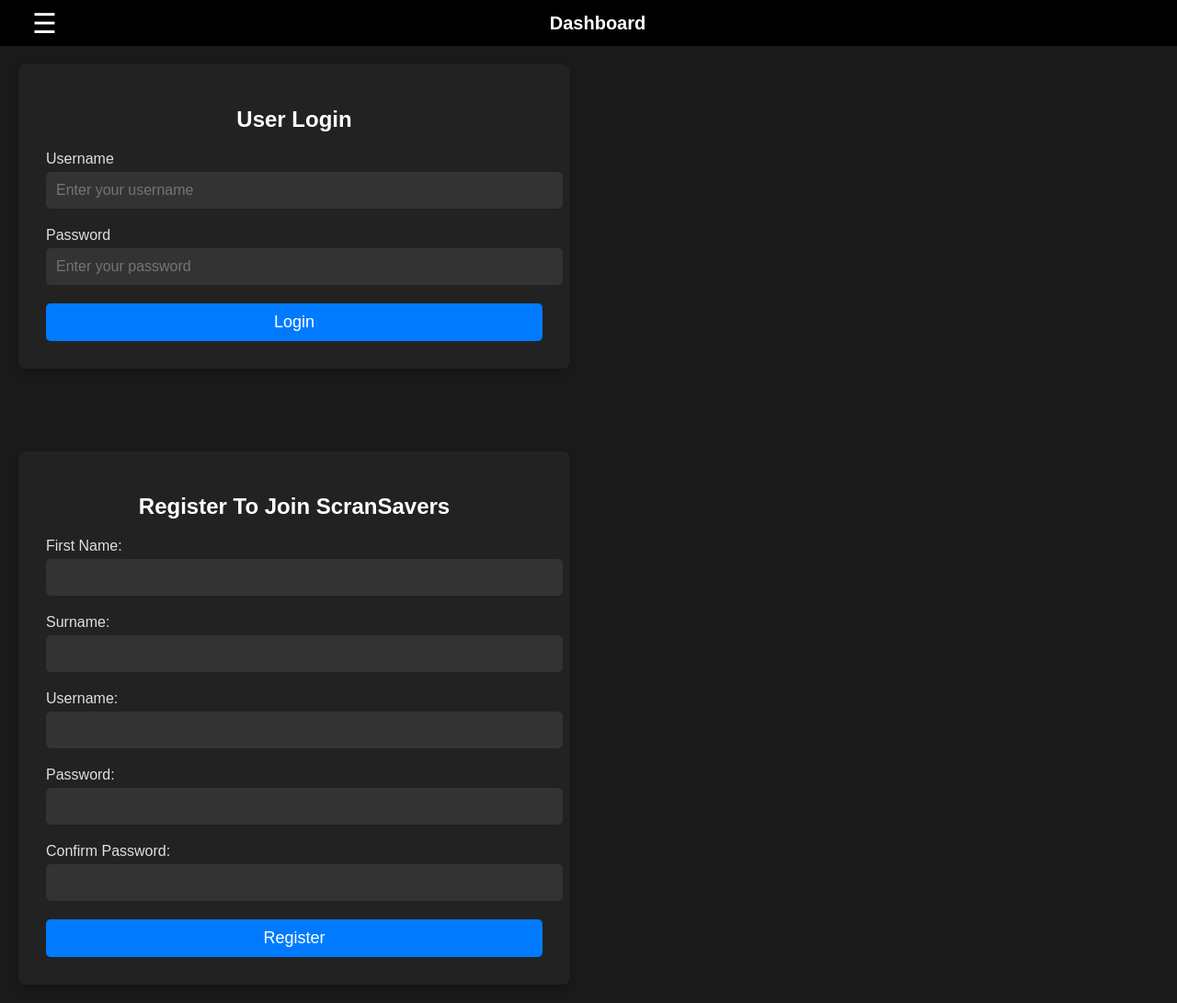
After one commit to NikkHubThe1st/Team-Project-and-Professionalism---Project, a PHP site: page /login.html in a window 1280 px wide. The commit adds this page. Shown: the whole page at 92% size. Run offline with PHP 8.4, Linux system fonts and the light colour scheme.

Commit message:
Add files via upload
updated the css file for new pages such as map and log in
created the map.html
updated the previous login.html
created a map.js file to help make the map pretty
used an API from leafletjs.com
IMPORTANT!
i have edited only the login.html file  for the log in function removed the original nav bar and added my own nav bar. removed a line that was <script src = (cant remember what it was but i think it had something to with a style sheet and shouldnt affect code)></script>
connected a script.js file to the login.html. removed all the previous css and created new css design to match the rest of the code.
END OF IMPORTANT!
Bishr can you test the login functionality with this new style and let me know if it still works or if not what errors occur

```diff
--- a/Dashboard.html
+++ b/Dashboard.html
@@ -16,15 +16,17 @@
         <h1 class="dashboard-title">Dashboard</h1>
         <nav id="side-nav" class="side-nav">
             <ul>
-                <li><a href="#">Dashboard</a></li>
+                <li><a href="dashboard.html">Dashboard</a></li>
                 <li><a href="#">Rewards</a></li>
                 <li><a href="#">Report Issue</a></li>
                 <li><a href="TOS.html">TOS</a></li>
 				<li><a href="#">Profile</a></li>
-                <li><a href="#">Sign In</a></li>
+                <li><a href="login.html">Log In</a></li>
+				<li><a href="map.html">Map</a></li>
             </ul>
         </nav>
     </div>
+
 
     <!-- Articles Section with Scroll -->
     <div id="articles-section">
--- a/TOS.html
+++ b/TOS.html
@@ -20,7 +20,8 @@
                 <li><a href="#">Report Issue</a></li>
                 <li><a href="TOS.html">TOS</a></li>
                 <li><a href="#">Profile</a></li>
-                <li><a href="#">Sign In</a></li>
+                <li><a href="login.html">Log In</a></li>
+				<li><a href="map.html">Map</a></li>
             </ul>
         </nav>
     </div>
--- /dev/null
+++ b/login.html
@@ -0,0 +1,86 @@
+<!DOCTYPE html>
+<html lang="en">
+
+<head>
+  <meta charset="utf-8">
+  <meta name="viewport" content="width=device-width, initial-scale=1">
+  <link rel="stylesheet" type="text/css" href="styles.css">
+  <title>Login Page</title>
+</head>
+
+<body>
+
+  </nav>
+  <div id="navbar">
+        <div id="menu-toggle" class="menu-icon">
+            &#9776; <!-- Hamburger Icon -->
+        </div>
+        <h1 class="dashboard-title">Dashboard</h1>
+        <nav id="side-nav" class="side-nav">
+            <ul>
+                <li><a href="dashboard.html">Dashboard</a></li>
+                <li><a href="#">Rewards</a></li>
+                <li><a href="#">Report Issue</a></li>
+                <li><a href="TOS.html">TOS</a></li>
+				<li><a href="#">Profile</a></li>
+                <li><a href="login.html">Log In</a></li>
+				<li><a href="map.html">Map</a></li>
+            </ul>
+        </nav>
+    </div>
+
+  <div class="container mt-5">
+    <div class="row">
+      <div class="col-md-6 offset-md-3">
+        <form class="p-4 bg-white rounded shadow" method="post" action="loginProcess.php">
+          <h1>User Login</h1>
+          <div class="form-group">
+            <label for="username">Username</label>
+            <input type="text" class="form-control" id="username" name="username" placeholder="Enter your username">
+          </div>
+          <div class="form-group">
+            <label for="password">Password</label>
+            <input type="password" class="form-control" id="password" name="password" placeholder="Enter your password">
+          </div>
+          <button type="submit" class="btn btn-block btn-primary">Login</button>
+        </form>
+      </div>
+    </div>
+  </div>
+
+  <div class="container mt-5">
+    <div class="row">
+      <div class="col-md-6 offset-md-3">
+        <form class="p-4 bg-white rounded shadow" method="post" action="register.php">
+          <h1>Register To Join ScranSavers</h1>
+          <div class="form-group">
+            <label for="firstname">First Name:</label>
+            <input type="text" class="form-control" name="firstname" required>
+          </div>
+          <div class="form-group">
+            <label for="surname">Surname:</label>
+            <input type="text" class="form-control" name="surname" required>
+          </div>
+          <div class="form-group">
+            <label for="username">Username:</label>
+            <input type="text" class="form-control" name="username" required>
+          </div>
+          <div class="form-group">
+            <label for="password">Password:</label>
+            <input type="password" class="form-control" name="password" required>
+          </div>
+          <div class="form-group">
+            <label for="confirm_password">Confirm Password:</label>
+            <input type="password" class="form-control" name="confirm_password" required>
+          </div>
+          <button type="submit" class="btn btn-block btn-primary">Register</button>
+        </form>
+      </div>
+    </div>
+  </div>
+
+
+</body>
+<script src ="script.js"> </script>
+
+</html>
--- a/script.js
+++ b/script.js
@@ -1,6 +1,7 @@
 // Toggle navigation menu
 const menuToggle = document.getElementById('menu-toggle');
 const sideNav = document.getElementById('side-nav');
+
 
 menuToggle.addEventListener('click', () => {
     if (sideNav.style.left === '0px') {
--- a/styles.css
+++ b/styles.css
@@ -23,12 +23,13 @@
 
 /* Hamburger Icon */
 #menu-toggle {
+	position: absolute;
     font-size: 30px;
     color: #fff;
     cursor: pointer;
     padding: 15px;
     margin-left: 20px;
-    z-index: 1001;
+    z-index: 1003;
 }
 
 /* Side Navigation Menu */
@@ -42,6 +43,7 @@
     color: #e0e0e0; /* Light text */
     transition: left 0.3s ease;
     padding-top: 50px; /* Offset for top bar */
+
 }
 
 .side-nav ul {
@@ -60,6 +62,7 @@
     color: #e0e0e0;
     text-decoration: none;
     font-size: 18px;
+
 }
 
 .side-nav ul li a:hover {
@@ -236,3 +239,170 @@
 #submitBtn:hover:enabled {
     background-color: #0056b3;
 }
+
+        /* Map container styling */
+        #map {
+            height: 500px;
+            width: 100%;
+            margin-top: 80px; /* Offset for the fixed navbar */
+            border-radius: 8px;
+            box-shadow: 0 4px 8px rgba(0, 0, 0, 0.2);
+        }
+
+        /* Ensure the side-nav stays on top of the map */
+        .side-nav {
+            z-index: 1002;
+        }
+   .legend {
+    position: absolute;
+    top: 10px;
+    right: 10px;
+    background-color: #fff;
+    border-radius: 8px;
+    padding: 10px;
+    box-shadow: 0 4px 8px rgba(0, 0, 0, 0.2);
+    z-index: 1005; /* Higher than the map to ensure visibility */
+    font-size: 14px;
+    color: #333;
+    width: 200px;
+}
+
+.legend h3 {
+    margin: 0;
+    font-size: 16px;
+    margin-bottom: 10px;
+    text-align: center;
+}
+
+.legend ul {
+    list-style: none;
+    padding: 0;
+    margin: 0;
+}
+
+.legend li {
+    display: flex;
+    align-items: center;
+    margin-bottom: 8px;
+}
+
+.legend .circle,
+.legend .polygon {
+    display: inline-block;
+    width: 15px;
+    height: 15px;
+    border-radius: 50%;
+    margin-right: 8px;
+}
+
+.legend .polygon {
+    border-radius: 0;
+}
+/* log in page -->*/
+body {
+    font-family: Arial, sans-serif;
+    margin: 0;
+    padding: 0;
+    background-color: #1a1a1a; /* Dark background for a monotone theme */
+    color: #e0e0e0; /* Light text color for contrast */
+}
+
+/* Form container */
+.container {
+	position: middle;
+    max-width: 600px; /* Limit the width of the form */
+    margin-top: 80px; /* Offset for fixed navbar */
+    padding: 20px;
+}
+
+/* Form Styling */
+form {
+    background-color: #222; /* Slightly darker background for contrast */
+    padding: 30px; /* Added padding for form elements */
+    border-radius: 8px; /* Rounded corners */
+    box-shadow: 0 4px 8px rgba(0, 0, 0, 0.2); /* Box shadow for depth */
+    color: #e0e0e0; /* Light text color */
+    transition: transform 0.3s ease; /* Smooth transition effect */
+}
+
+/* Form headers */
+form h1 {
+    text-align: center;
+    font-size: 24px;
+    margin-bottom: 20px;
+    color: #fff;
+}
+
+/* Form group (input fields) */
+.form-group {
+    margin-bottom: 20px; /* Space between form fields */
+}
+
+/* Form labels */
+.form-group label {
+	align: center:
+    font-size: 16px;
+    margin-bottom: 5px;
+    display: block; /* Ensure the label is above the input field */
+}
+
+/* Form input fields */
+.form-control {
+    width: 100%; /* Full width input */
+    padding: 10px; /* Padding for comfort */
+    border: 1px solid #333; /* Dark border for contrast */
+    border-radius: 5px; /* Rounded edges */
+    background-color: #333; /* Dark background for input fields */
+    color: #fff; /* White text for input fields */
+    font-size: 16px;
+    transition: background-color 0.3s ease; /* Smooth background color transition */
+	align: center:
+}
+
+/* Form input hover effect */
+.form-control:focus {
+    outline: none;
+    border-color: #007bff; /* Light blue border on focus */
+    background-color: #444; /* Slightly lighter background */
+	align: center:
+}
+
+/* Submit buttons */
+button[type="submit"] {
+    background-color: #007bff; /* Blue background */
+    color: white;
+    padding: 10px;
+    font-size: 18px;
+    border: none;
+    border-radius: 5px; /* Rounded edges */
+    width: 100%; /* Full width button */
+    cursor: pointer; /* Pointer cursor on hover */
+    transition: background-color 0.3s ease; /* Smooth transition effect */
+}
+
+/* Button hover effect */
+button[type="submit"]:hover {
+    background-color: #0056b3; /* Darker blue on hover */
+}
+
+/* Spacing between forms */
+.mt-5 {
+    margin-top: 50px;
+}
+@media screen and (max-width: 768px) {
+    .container {
+        padding: 10px; /* Less padding for smaller screens */
+    }
+
+    form {
+        padding: 20px; /* Reduced padding for smaller screens */
+    }
+
+    .form-group {
+        margin-bottom: 15px; /* Less space between form fields on small screens */
+    }
+
+    form h1 {
+        font-size: 20px; /* Smaller heading for mobile */
+    }
+}
```
Also changed, not shown: map.html (added, +51 -0 lines), map.js (added, +54 -0 lines).
